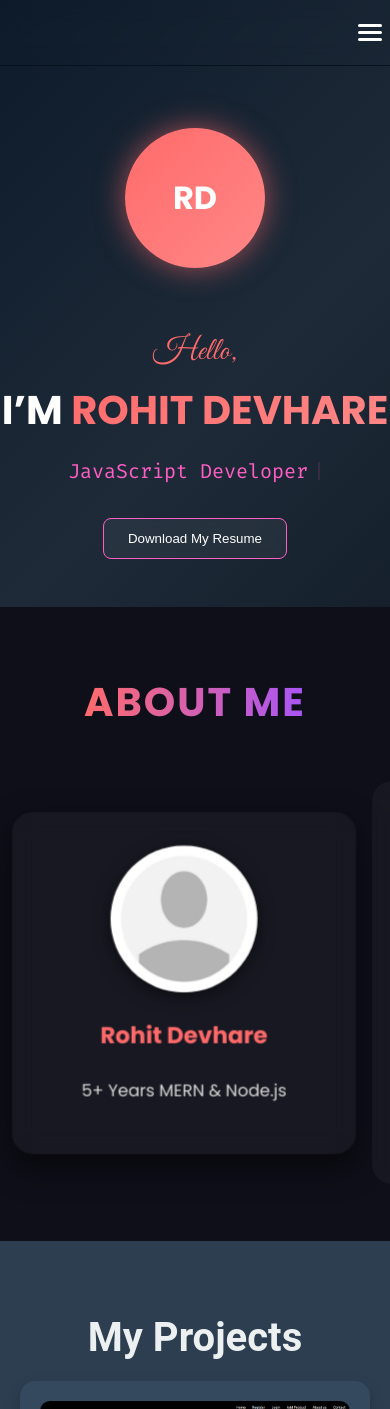
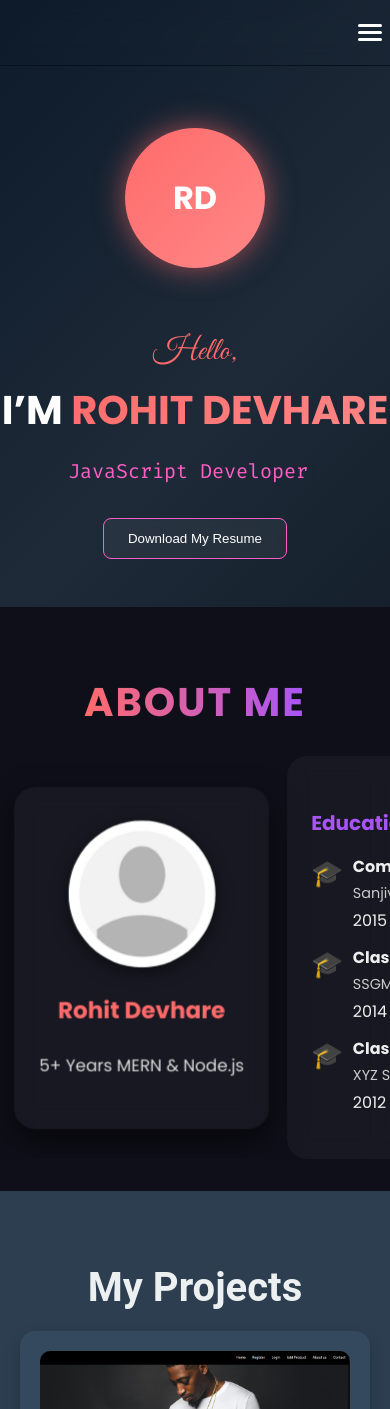
Before and after one commit to rohitd4007/my-portfolio, a React (Create React App) app: page / in a window 390 px wide. Shown: the top 1409 px of the page. Built offline with nearby package versions, Linux system fonts and the light colour scheme.

Commit message:
updated ui

```diff
--- a/public/index.html
+++ b/public/index.html
@@ -4,7 +4,10 @@
 <head>
   <meta charset="utf-8" />
   <link rel="icon" href="%PUBLIC_URL%/favicon.ico" />
-  <meta name="viewport" content="width=device-width, initial-scale=1" />
+  <!-- <meta name="viewport" content="width=device-width, initial-scale=1" /> -->
+  <meta name="viewport"
+    content="width=device-width, initial-scale=1.0, maximum-scale=1.0, user-scalable=no, viewport-fit=cover" />
+
   <meta name="theme-color" content="#000000" />
   <meta name="description" content="Welcome to Rohit's profile" />
   <!--
--- a/src/Components/myExperience/myExperience.css
+++ b/src/Components/myExperience/myExperience.css
@@ -181,7 +181,7 @@
     }
 
     .card {
-        flex: 0 0 280px;
+        flex: 0 0 auto;
         margin: 0 0.25rem;
         opacity: 1 !important;
     }
```
